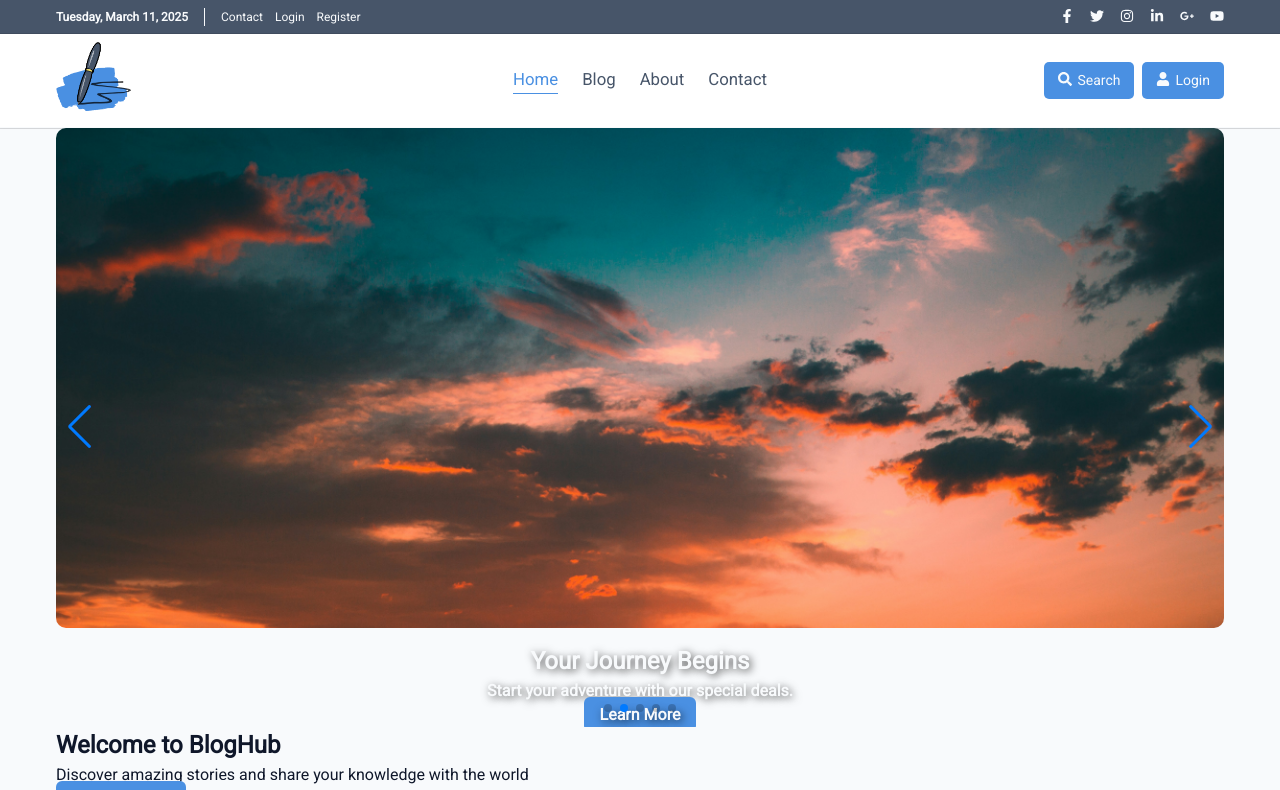
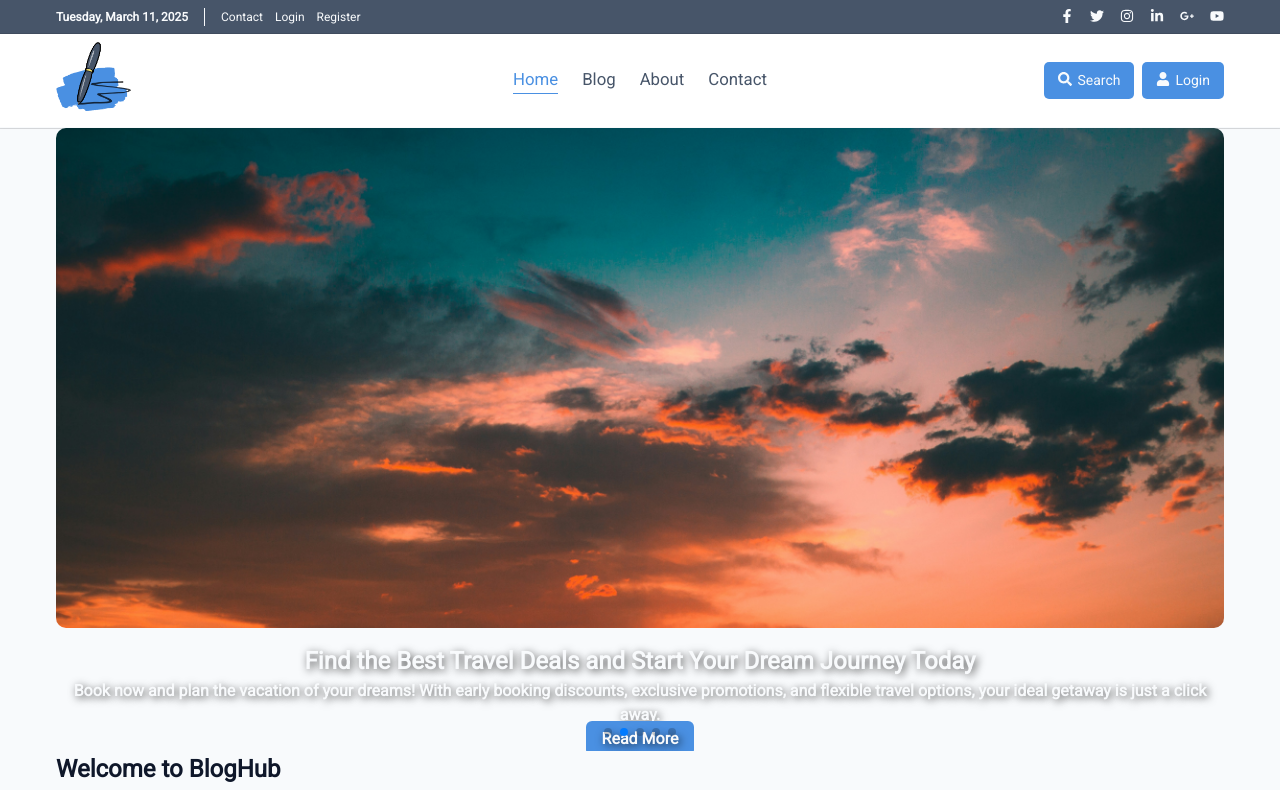
Before and after one commit to mehmetbacik/blog-management, a Next.js app in the folder frontend/: page / in a window 1280 px wide. Shown: the top 790 px of the page. Built offline with nearby package versions, Linux system fonts and the light colour scheme; no server answers; grey boxes are pictures that could not be loaded.

Commit message:
feat: enhance carousel data
- Updated carousel data to include more detailed and engaging titles.
- Expanded descriptions to provide richer context for each slide.

```diff
--- a/frontend/src/components/home/HeroCarousel/HeroCarousel.tsx
+++ b/frontend/src/components/home/HeroCarousel/HeroCarousel.tsx
@@ -18,7 +18,7 @@ const HeroCarousel = () => {
         loop={true}
         autoplay={{ delay: 5000, disableOnInteraction: false }}
         pagination={{ clickable: true }}
-        navigation
+        /*navigation*/
       >
         {carouselData.map((slide) => (
           <SwiperSlide key={slide.id}>
@@ -28,7 +28,7 @@ const HeroCarousel = () => {
                 <h2 className="title">{slide.title}</h2>
                 <p className="description">{slide.description}</p>
                 <Link href={slide.url} className="button">
-                  Learn More
+                  Read More
                 </Link>
               </div>
             </div>
--- a/frontend/src/data/carouselData.ts
+++ b/frontend/src/data/carouselData.ts
@@ -1,36 +1,42 @@
 export const carouselData = [
   {
     id: 1,
-    title: "Discover the World",
-    description: "Explore new destinations and amazing cultures.",
+    title: "Discover Uncharted Destinations and Embark on New Adventures",
+    description:
+      "Unveil the hidden gems of the world, immerse yourself in diverse cultures, and set off on an unforgettable journey. We bring you the most exclusive travel destinations to explore.",
     image: "/carousel/Carousel-1.jpg",
     url: "/discover",
   },
   {
     id: 2,
-    title: "Your Journey Begins",
-    description: "Start your adventure with our special deals.",
+    title: "Find the Best Travel Deals and Start Your Dream Journey Today",
+    description:
+      "Book now and plan the vacation of your dreams! With early booking discounts, exclusive promotions, and flexible travel options, your ideal getaway is just a click away.",
     image: "/carousel/Carousel-2.jpg",
     url: "/journey",
   },
   {
     id: 3,
-    title: "Travel with Ease",
-    description: "Book flights and accommodations effortlessly.",
+    title: "Plan Your Travel with Ease and Enjoy a Hassle-Free Experience",
+    description:
+      "Book flights and accommodations effortlessly with our user-friendly platform. Whether you're traveling for leisure or business, we provide the best options for a seamless journey.",
     image: "/carousel/Carousel-3.jpg",
     url: "/travel-ease",
   },
   {
     id: 4,
-    title: "Discover the World",
-    description: "A world of opportunities awaits you.",
+    title: "Make Your Trip More Enjoyable with Expert Travel Guides and Tips",
+    description:
+      "From historic cities to breathtaking natural wonders, get the best travel recommendations to make the most of your trip. Our expert tips and guides will help you explore like a pro.",
     image: "/carousel/Carousel-4.jpg",
     url: "/explore",
   },
   {
     id: 5,
-    title: "Your Journey Begins",
-    description: "Plan your next big trip today.",
+    title:
+      "Start Planning Your Next Big Adventure for an Unforgettable Experience",
+    description:
+      "Begin organizing your next journey today and make lasting memories. Discover the best flight deals, top-rated hotels, and must-visit locations to turn your travel dreams into reality.",
     image: "/carousel/Carousel-5.jpg",
     url: "/start",
   },
```
